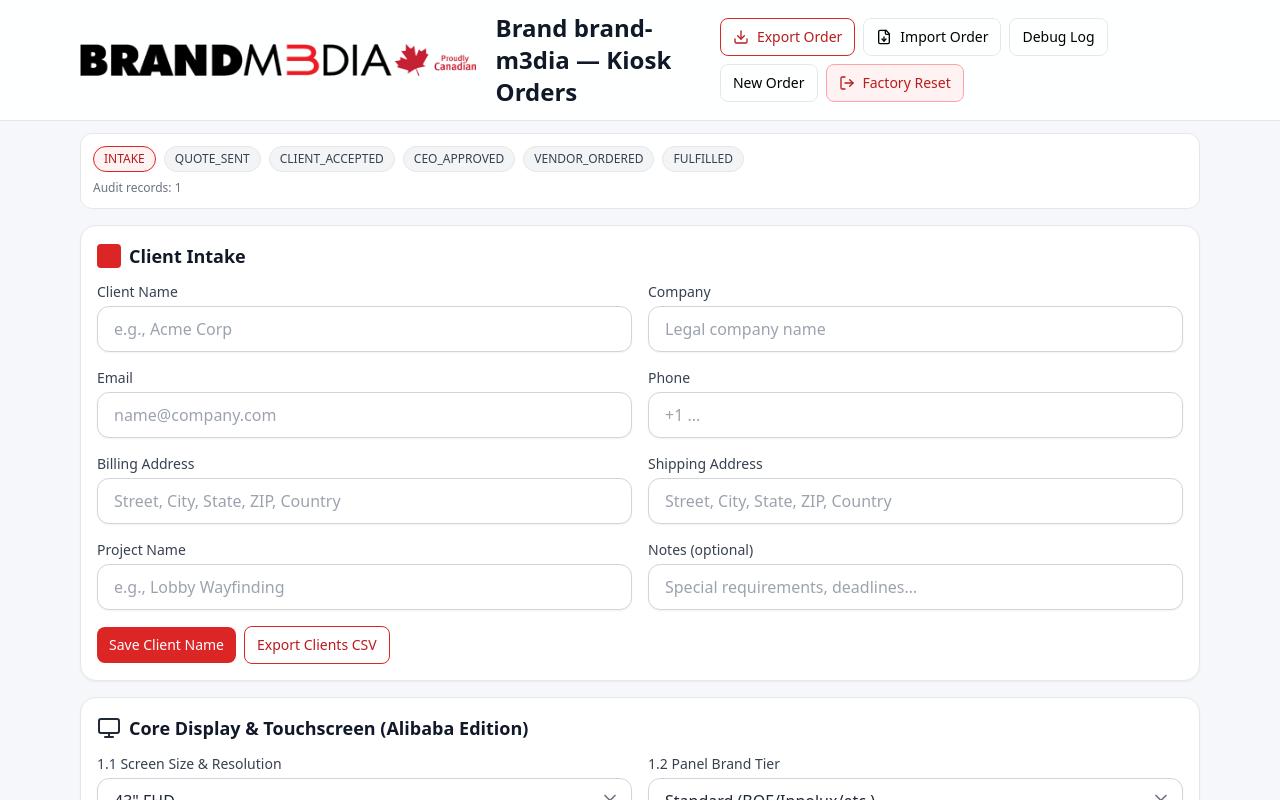
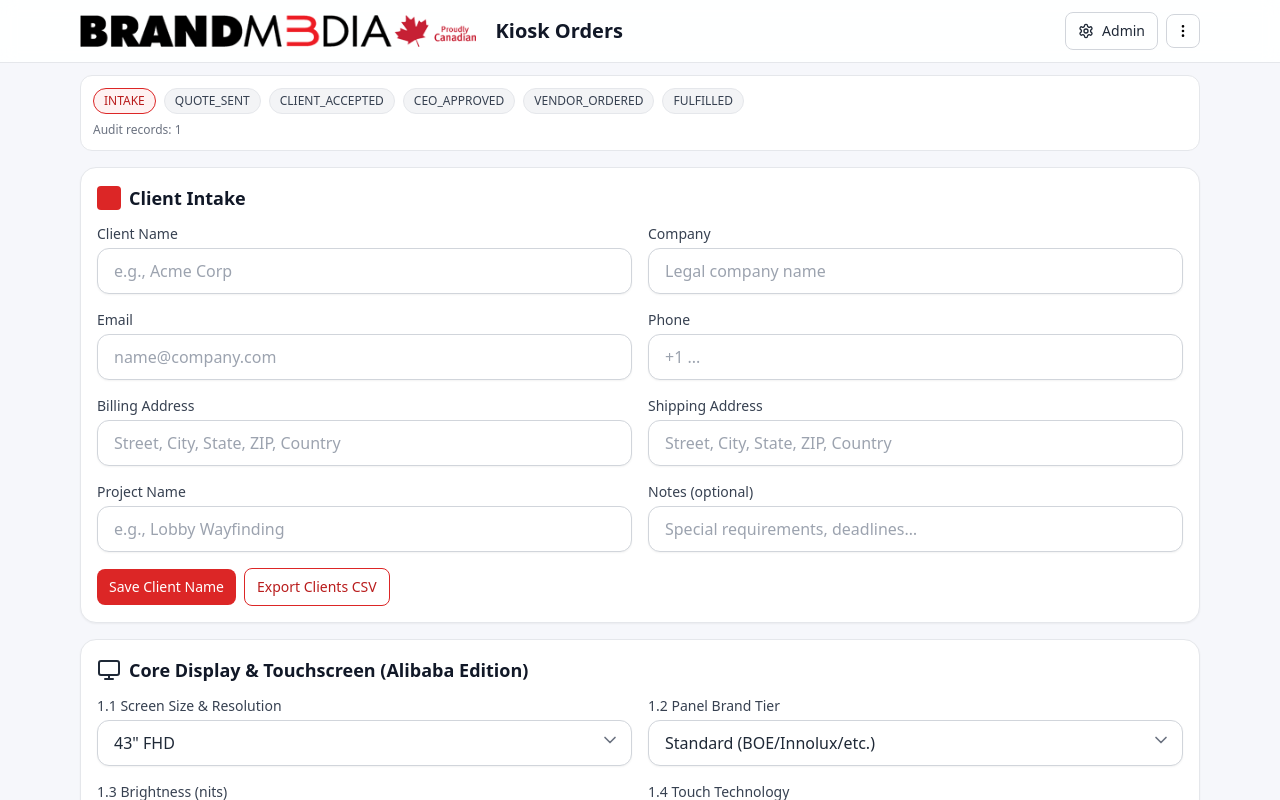
Before and after one commit to sondagi3/kiosk-configurator, a React (Vite) app: page / in a window 1280 px wide. Shown: the top 800 px of the page. Built offline with nearby package versions, Linux system fonts and the light colour scheme.

Commit message:
Update App.jsx

```diff
--- a/src/App.jsx
+++ b/src/App.jsx
@@ -1,6 +1,13 @@
 // src/App.jsx
-import React, { useEffect, useMemo, useState } from "react";
-import { Download, FileDown, LogOut } from "lucide-react";
+import React, { useEffect, useMemo, useState, useRef } from "react";
+import {
+  Download,
+  FileDown,
+  LogOut,
+  Settings,
+  MoreVertical,
+} from "lucide-react";
+
 import ErrorBoundary from "./components/ErrorBoundary.jsx";
 import DebugLog from "./components/DebugLog.jsx";
 import ClientIntake from "./components/ClientIntake.jsx";
@@ -10,11 +17,13 @@ import VendorFulfillment from "./components/VendorFulfillment.jsx";
 import PaymentRecord from "./components/PaymentRecord.jsx";
 import AuditTrail from "./components/AuditTrail.jsx";
 import StatusRibbon from "./components/StatusRibbon.jsx";
+
 import { DEFAULT_ADMIN, defaultSpecFromAdmin } from "./lib/admin.js";
 import { nowISO, uuid } from "./lib/utils.js";
 import { initGlobalErrorHandlers, logInfo } from "./lib/log.js";
 import { normalizeOrderShape } from "./lib/normalize.js";
 
+// -------------------- LocalStorage helpers --------------------
 const LS_ADMIN = "bm3_admin_spec";
 const LS_ORDER_LATEST = "bm3_order_latest";
 
@@ -41,6 +50,96 @@ function saveOrder(order) {
   lsSet(LS_ORDER_LATEST, order.orderId);
 }
 
+// -------------------- Small helpers --------------------
+function useClickAway(ref, onAway) {
+  useEffect(() => {
+    function handler(e) {
+      if (!ref.current) return;
+      if (!ref.current.contains(e.target)) onAway?.();
+    }
+    document.addEventListener("mousedown", handler);
+    document.addEventListener("touchstart", handler, { passive: true });
+    return () => {
+      document.removeEventListener("mousedown", handler);
+      document.removeEventListener("touchstart", handler);
+    };
+  }, [ref, onAway]);
+}
+
+// -------------------- Admin Modal --------------------
+function AdminModal({ open, onClose, admin, setAdmin }) {
+  const r = useRef(null);
+  useClickAway(r, onClose);
+  if (!open) return null;
+
+  return (
+    <div className="fixed inset-0 z-50 flex items-center justify-center bg-black/30 p-4">
+      <div ref={r} className="w-full max-w-xl rounded-2xl bg-white p-4 shadow-xl">
+        <div className="mb-3 flex items-center justify-between">
+          <div className="flex items-center gap-2">
+            <Settings className="h-5 w-5 text-gray-800" />
+            <h2 className="text-lg font-semibold">Admin Settings</h2>
+          </div>
+          <button
+            onClick={onClose}
+            className="rounded-md px-3 py-1.5 text-sm text-gray-700 hover:bg-gray-100"
+          >
+            Close
+          </button>
+        </div>
+
+        <div className="grid gap-3">
+          <label className="text-sm font-medium text-gray-700">
+            Organization Name
+            <input
+              className="mt-1 w-full rounded-lg border border-gray-300 px-3 py-2"
+              value={admin.orgName || ""}
+              onChange={(e) => setAdmin((a) => ({ ...a, orgName: e.target.value }))}
+              placeholder="Brand M3dia"
+            />
+          </label>
+
+          <label className="text-sm font-medium text-gray-700">
+            Logo URL (optional)
+            <input
+              className="mt-1 w-full rounded-lg border border-gray-300 px-3 py-2"
+              value={admin.logoUrl || ""}
+              onChange={(e) => setAdmin((a) => ({ ...a, logoUrl: e.target.value }))}
+              placeholder="/brand-logo.png"
+            />
+            <div className="mt-1 text-xs text-gray-500">
+              Tip: leave blank to use <code>/brand-logo.png</code>. Put your PNG in <code>public/</code>.
+            </div>
+          </label>
+
+          <div className="flex items-center gap-3">
+            <img
+              src={admin?.logoUrl || "/brand-logo.png"}
+              onError={(e) => {
+                e.currentTarget.onerror = null;
+                e.currentTarget.src = "/brand-logo.png";
+              }}
+              alt={admin.orgName || "Brand M3dia"}
+              className="h-10 w-auto rounded bg-white"
+            />
+            <div className="text-xs text-gray-600">Preview</div>
+          </div>
+        </div>
+
+        <div className="mt-4 flex justify-end gap-2">
+          <button
+            onClick={onClose}
+            className="rounded-lg border px-3 py-2 text-sm"
+          >
+            Done
+          </button>
+        </div>
+      </div>
+    </div>
+  );
+}
+
+// -------------------- App --------------------
 export default function App() {
   useEffect(() => {
     initGlobalErrorHandlers();
@@ -64,11 +163,15 @@ export default function App() {
   });
 
   const [showDebug, setShowDebug] = useState(false);
+  const [showAdmin, setShowAdmin] = useState(false);
+  const [menuOpen, setMenuOpen] = useState(false);
+  const menuRef = useRef(null);
+  useClickAway(menuRef, () => setMenuOpen(false));
 
   useEffect(() => { lsSet(LS_ADMIN, admin); }, [admin]);
   useEffect(() => { saveOrder(order); }, [order]);
 
-  // Safe logo path with fallback
+  // Safe logo path
   let defaultLogo = "/brand-logo.png";
   try {
     defaultLogo = new URL("/brand-logo.png", import.meta.url).pathname;
@@ -151,8 +254,10 @@ export default function App() {
 
   return (
     <ErrorBoundary>
+      {/* Header */}
       <header className="sticky top-0 z-20 border-b bg-white/90 backdrop-blur">
         <div className="mx-auto flex max-w-6xl items-center justify-between gap-3 px-4 py-3">
+          {/* Left: logo + stacked title */}
           <div className="flex items-center gap-3">
             <img
               src={headerLogo}
@@ -160,51 +265,87 @@ export default function App() {
               alt={admin.orgName || "Brand M3dia"}
               className="h-8 w-auto"
             />
-            <h1 className="text-2xl font-bold text-gray-900">
-              {admin.orgName || "Brand M3dia"} — Kiosk Orders
-            </h1>
+            <div className="leading-tight">
+  <div className="text-xl font-semibold text-gray-900">Kiosk Orders</div>
 </div>
-          <div className="flex flex-wrap items-center gap-2">
+          </div>
+
+          {/* Right: Admin button + kebab menu */}
+          <div className="flex items-center gap-2">
             <button
-              onClick={exportOrder}
-              className="inline-flex items-center gap-2 rounded-lg border border-red-600 px-3 py-2 text-sm font-medium text-red-700 hover:bg-red-50"
+              onClick={() => setShowAdmin(true)}
+              className="inline-flex items-center gap-2 rounded-lg border border-gray-300 px-3 py-2 text-sm font-medium text-gray-800 hover:bg-gray-100"
+              title="Admin Settings"
+            >
+              <Settings className="h-4 w-4" />
+              Admin
+            </button>
+
+            <div className="relative" ref={menuRef}>
+              <button
+                onClick={() => setMenuOpen((v) => !v)}
+                className="inline-flex items-center justify-center rounded-lg border border-gray-300 p-2 hover:bg-gray-100"
+                title="More actions"
+                aria-haspopup="menu"
+                aria-expanded={menuOpen}
+              >
+                <MoreVertical className="h-4 w-4" />
+              </button>
+
+              {menuOpen && (
+                <div
+                  role="menu"
+                  className="absolute right-0 mt-2 w-56 overflow-hidden rounded-xl border border-gray-200 bg-white shadow-lg"
+                >
+                  <button
+                    onClick={() => { setMenuOpen(false); exportOrder(); }}
+                    role="menuitem"
+                    className="flex w-full items-center gap-2 px-3 py-2 text-left text-sm hover:bg-gray-50"
                   >
                     <Download className="h-4 w-4" /> Export Order
                   </button>
                   <button
-              onClick={importOrder}
-              className="inline-flex items-center gap-2 rounded-lg border px-3 py-2 text-sm font-medium"
+                    onClick={() => { setMenuOpen(false); importOrder(); }}
+                    role="menuitem"
+                    className="flex w-full items-center gap-2 px-3 py-2 text-left text-sm hover:bg-gray-50"
                   >
                     <FileDown className="h-4 w-4" /> Import Order
                   </button>
                   <button
-              onClick={() => setShowDebug(true)}
-              className="inline-flex items-center gap-2 rounded-lg border px-3 py-2 text-sm font-medium"
+                    onClick={() => { setMenuOpen(false); setShowDebug(true); }}
+                    role="menuitem"
+                    className="flex w-full items-center gap-2 px-3 py-2 text-left text-sm hover:bg-gray-50"
                   >
                     Debug Log
                   </button>
                   <button
-              onClick={startNewOrder}
-              className="inline-flex items-center gap-2 rounded-lg border px-3 py-2 text-sm font-medium"
-              title="Start a fresh order"
+                    onClick={() => { setMenuOpen(false); startNewOrder(); }}
+                    role="menuitem"
+                    className="flex w-full items-center gap-2 px-3 py-2 text-left text-sm hover:bg-gray-50"
                   >
                     New Order
                   </button>
+                  <div className="my-1 h-px bg-gray-100" />
                   <button
-              onClick={factoryReset}
-              className="inline-flex items-center gap-2 rounded-lg border border-red-300 bg-red-50 px-3 py-2 text-sm font-medium text-red-700 hover:bg-red-100"
-              title="Clear all data and reload"
+                    onClick={() => { setMenuOpen(false); factoryReset(); }}
+                    role="menuitem"
+                    className="flex w-full items-center gap-2 px-3 py-2 text-left text-sm text-red-700 hover:bg-red-50"
                   >
                     <LogOut className="h-4 w-4" /> Factory Reset
                   </button>
                 </div>
+              )}
+            </div>
+          </div>
         </div>
       </header>
 
+      {/* Status ribbon */}
       <div className="mx-auto mt-3 max-w-6xl px-4">
         <StatusRibbon order={order} />
       </div>
 
+      {/* Main content */}
       <main className="mx-auto my-4 grid max-w-6xl gap-4 px-4">
         <ClientIntake order={order} setOrder={setOrder} pastClients={pastClients} />
         <SpecForm order={order} setOrder={setOrder} admin={admin} />
@@ -214,6 +355,8 @@ export default function App() {
         <AuditTrail order={order} />
       </main>
 
+      {/* Modals */}
+      <AdminModal open={showAdmin} onClose={() => setShowAdmin(false)} admin={admin} setAdmin={setAdmin} />
       <DebugLog open={showDebug} onClose={() => setShowDebug(false)} />
     </ErrorBoundary>
   );
```
Lines whose indentation alone changed are shown as unchanged.
